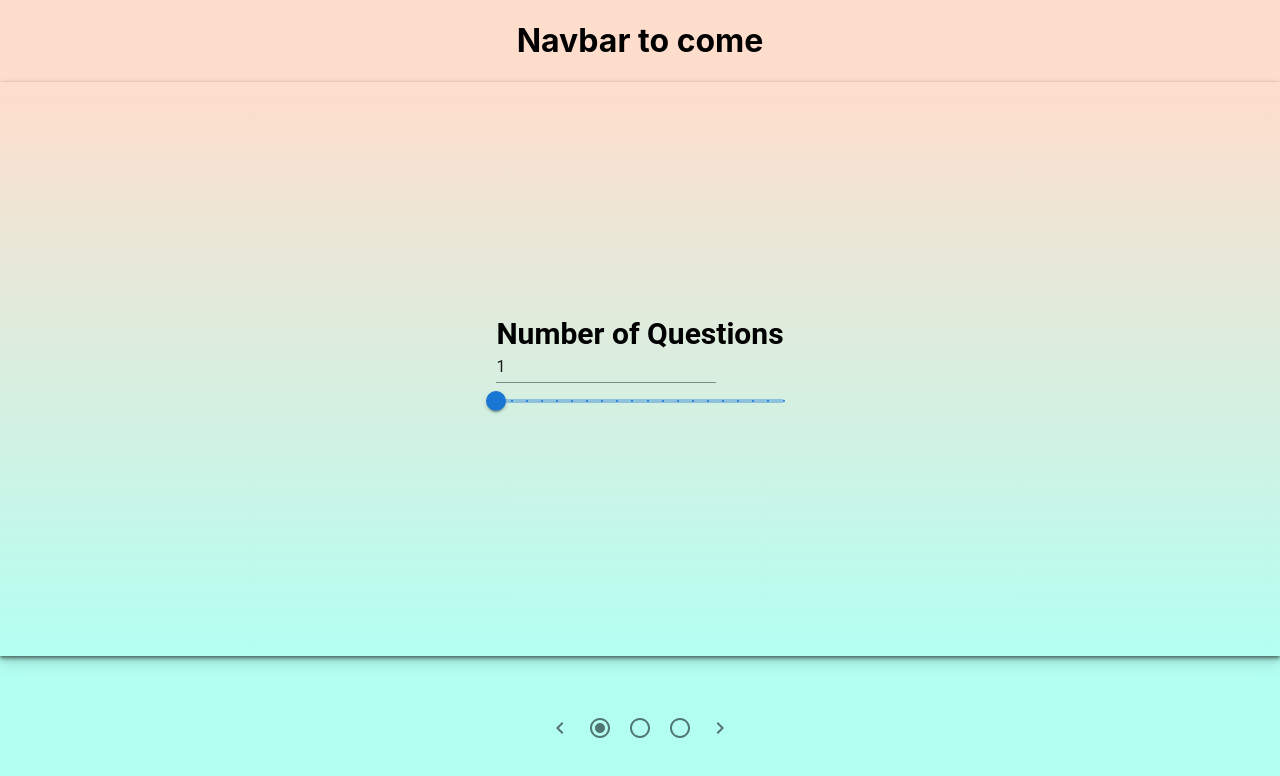
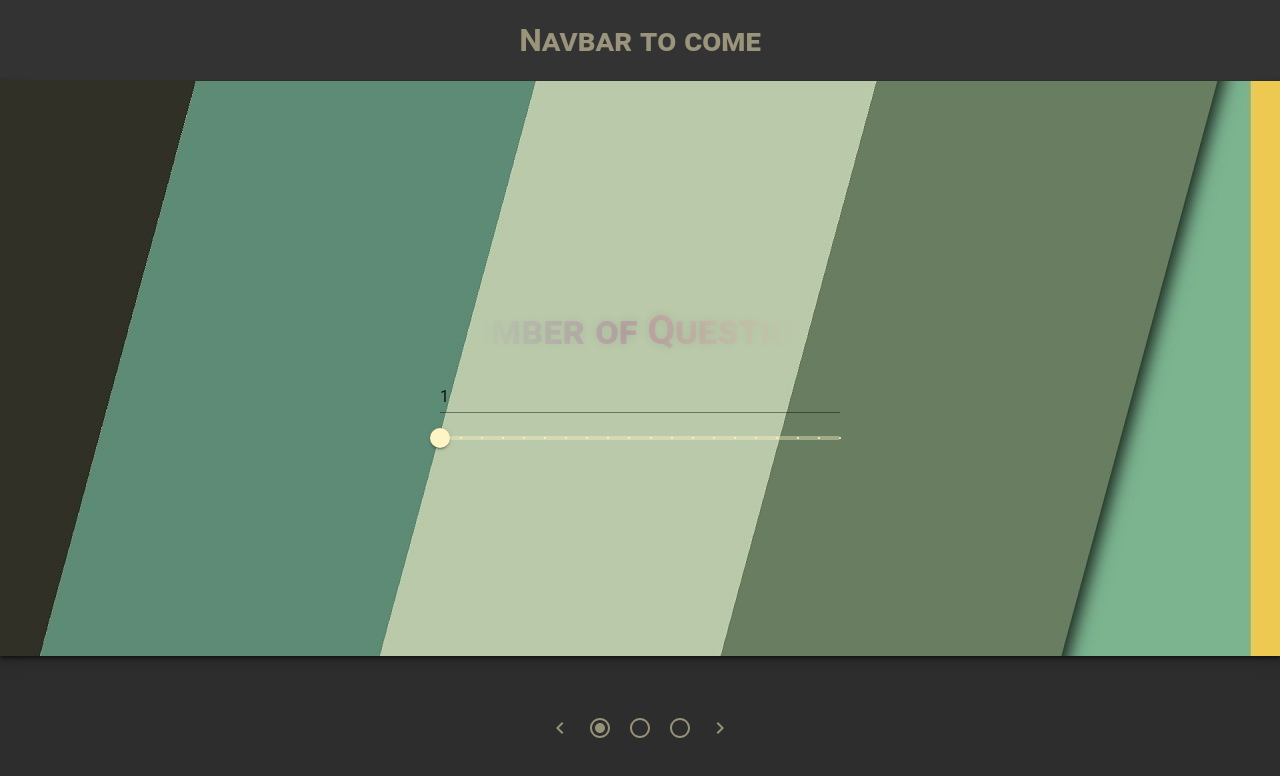
Before and after one commit to benjamin-forkcast/QuizWizard, a React (Create React App) app in the folder frontend-martin/quizmaker/: page / in a window 1280 px wide. Shown: the top 776 px of the page. Built offline with nearby package versions, Linux system fonts and the light colour scheme.

Commit message:
Made site more pretty and fixed some stuff

```diff
--- a/frontend-martin/quizmaker/src/App.css
+++ b/frontend-martin/quizmaker/src/App.css
@@ -49,9 +49,9 @@
   width: 100%;
   /*height fills display*/
   height: 100%;
-  background-color: rgb(179,255,242);
-
-
+  background-color: rgb(45, 45, 45);
+  font-variant: small-caps;
+  font-family: 'Roboto', sans-serif;
   /* flex-direction: column; */
 }
 
@@ -61,7 +61,8 @@
   align-items: center;
   justify-content: center;
   text-align: center;
-  background-color: rgb(255,221,204);
+  color: rgb(255, 245, 196, 0.5);
+  background-color: rgb(51, 51, 51);
 }
 
 .form {
@@ -74,17 +75,24 @@
   width: 100%;
   height: 100%;
   /* border: 1px solid red; */
-  font-family: 'Roboto', sans-serif;
-  font-size: 30px;
-  font-weight: bold;
   box-shadow: 0px 1px 2px rgba(0, 0, 0, 0.1),
     0px 2px 4px rgba(0, 0, 0, 0.5),
     0px 4px 8px rgba(0, 0, 0, 0.1),
     0px 8px 16px rgba(0, 0, 0, 0.1);
   /* background-color: aquamarine; */
-  background-image: linear-gradient(rgb(255,221,204), rgb(179,255,242));
+  background-color: rgb(45, 45, 45);
+  background-image: url('../../quizmaker/public/stripes.png');
 }
 
+.form h1 {
+  font-size: 40px;
+  background: linear-gradient(45deg, #a68fbd, #bda6a6, #f0c2a6);
+  background-clip: text;
+  -webkit-text-fill-color: transparent;
+  text-shadow: 0px 0px 10px rgba(0, 0, 0, 0.1);
+  -webkit-mask-image: linear-gradient(to right, transparent 10%, black 50%, transparent 90%);
+  mask-image: linear-gradient(to right, transparent 10%, black 50%, transparent 90%);
+}
 
 .navigate {
   display: flex;
@@ -98,6 +106,13 @@
   /* border: 1px solid red; */
 }
 
+.navigate > Button {
+  color: rgb(255, 245, 196, 0.5);
+}
+
+.navigate > Button:hover {
+  transform: scale3d(1.25, 1.25, 1);
+}
 /* .q-container {
   background-color: aquamarine;
   width: 100%;
--- a/frontend-martin/quizmaker/src/components/Forms/Form1View.tsx
+++ b/frontend-martin/quizmaker/src/components/Forms/Form1View.tsx
@@ -15,12 +15,34 @@ export default function Form1View() {
 
   return (
     <>
+      <h1>
+        Number of Questions
+      </h1>
       <div>
-        Number of Questions
-      </div>
-      <div>
-        <TextField id="standard-basic" value={numberOfQuestions} label="" variant="standard" type="Number" onChange={(event: React.ChangeEvent<HTMLInputElement>) => {setNumberOfQuestions(Number(event.target.value));}}/>
-        <Slider defaultValue={numberOfQuestions} step={1} marks min={1} max={20} onChange={(event: Event, value) => {setNumberOfQuestions(Number(value));}}/>
+        <TextField
+          id="standard-basic"
+          value={numberOfQuestions}
+          label=""
+          variant="standard"
+          type="Number"
+          onChange={(event: React.ChangeEvent<HTMLInputElement>) => {setNumberOfQuestions(Number(event.target.value));}}
+          sx={{
+            width: '400px',
+          }}
+          />
+        <Slider
+          defaultValue={numberOfQuestions}
+          step={1}
+          marks
+          min={1}
+          max={20}
+          onChange={(event: Event, value) => {setNumberOfQuestions(Number(value));}}
+          // style={{'marginTop':'10px'}}
+          sx={{
+            marginTop: '10px',
+            color: 'rgb(255, 245, 196)',
+            }}
+          />
       </div>
     </>
   );
--- a/frontend-martin/quizmaker/src/components/Forms/FormPresenter.tsx
+++ b/frontend-martin/quizmaker/src/components/Forms/FormPresenter.tsx
@@ -35,6 +35,11 @@ export default function FormPresenter() {
       setForm1IsVisible(true);
       setCurrentForm(1);
     }
+    console.log("Current form: " + currentForm)
+    console.log("Form 1: " + form1IsVisible)
+    console.log("Form 2: " + form2IsVisible)
+    console.log("Form 3: " + form3IsVisible)
+
   }
 
   function toggleBackward() {
```
Also changed, not shown: frontend-martin/quizmaker/public/stripes.png (added).
